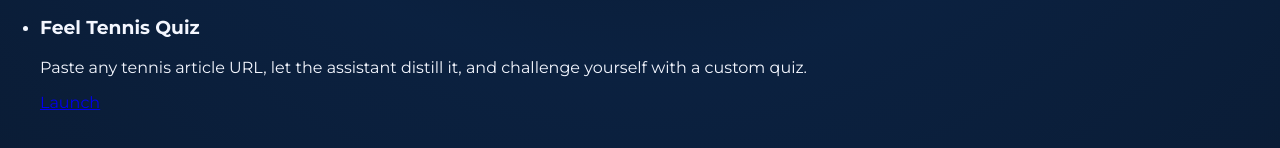
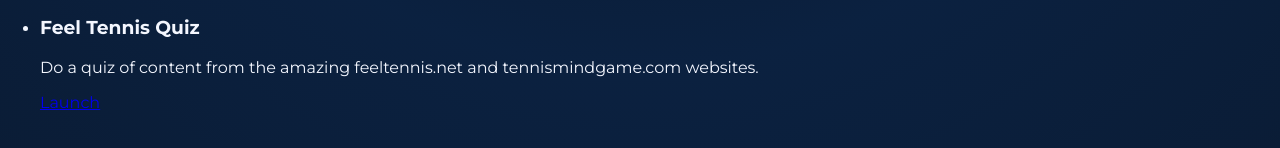
Before and after one commit to ricardogffcouto/discoveringtennis, a website: page index.html in a window 1280 px wide. Shown: the part 497-645 px from the top of the page. Drawn offline with Linux system fonts and the light colour scheme.

Commit message:
added feeltennisquiz label

```diff
--- a/index.html
+++ b/index.html
@@ -43,7 +43,7 @@
             <div class="experience-card__body">
               <h3 class="experience-card__title">Feel Tennis Quiz</h3>
               <p class="experience-card__summary">
-                Paste any tennis article URL, let the assistant distill it, and challenge yourself with a custom quiz.
+                Do a quiz of content from the amazing feeltennis.net and tennismindgame.com websites.
               </p>
             </div>
             <a class="experience-card__cta" href="projects/feel-tennis-quiz/" aria-label="Open Feel Tennis Quiz">
```
